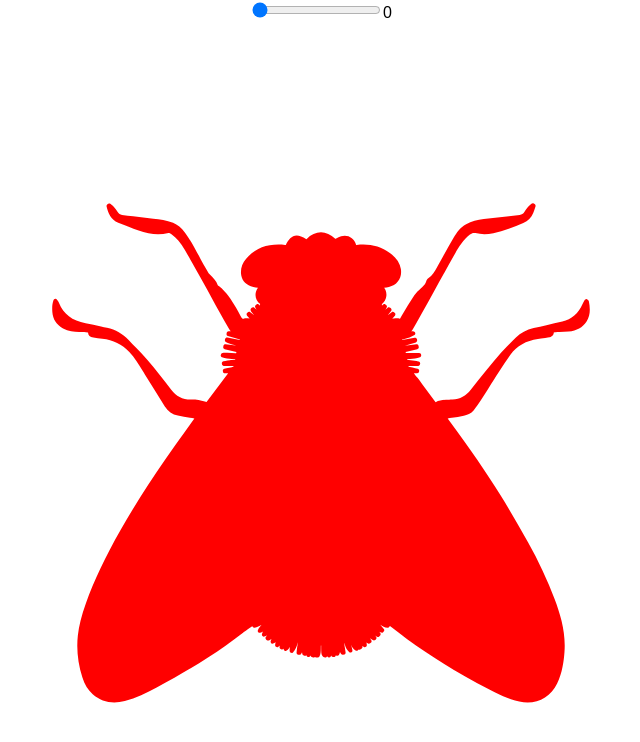
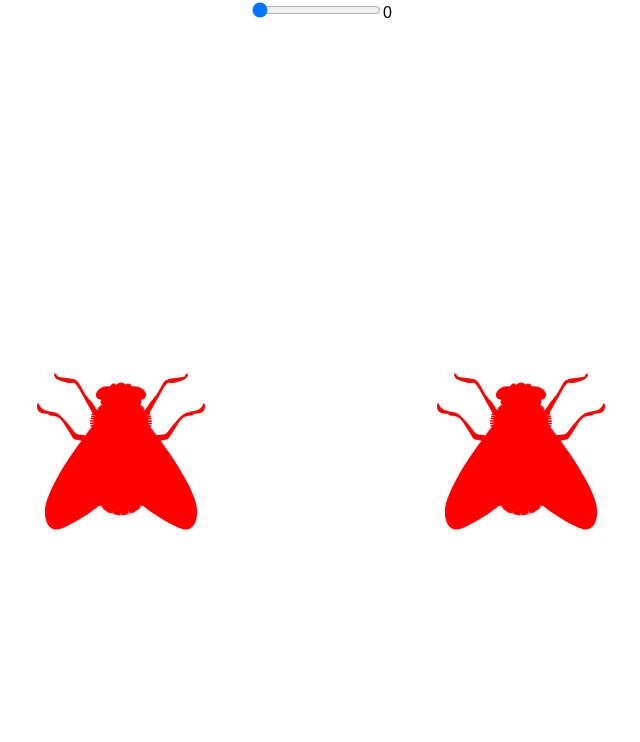
Before and after one commit to nglazov/animation-talk-example, a React (Create React App) app: page / in a window 1280 px wide. Shown: the top 742 px of the page, without its empty margins (319-959 px from the left). Built offline with nearby package versions, Linux system fonts and the light colour scheme.

Commit message:
Add second surface

```diff
--- a/src/components/App/App.js
+++ b/src/components/App/App.js
@@ -34,13 +34,20 @@ class App extends Component {
         return (
             <div className="App">
                 <Controls handleChange={this.handleControlChange} progress={progress}/>
-                    <Surface>
+                <div style={{display: 'flex', flexDirection: 'row', justifyContent: 'center'}}>
+                    <Surface customStyles={{width: '400px'}}>
                         <SvgPath
                             fill={App.getColor(easeQuad(this.getNormalizedProgress()))}
                             d={SHAPES.FLY}
                         />
                     </Surface>
-
+                    <Surface customStyles={{width: '400px'}}>
+                        <SvgPath
+                            fill={App.getColor(this.getNormalizedProgress())}
+                            d={SHAPES.FLY}
+                        />
+                    </Surface>
+                </div>
             </div>
         );
     }
```
